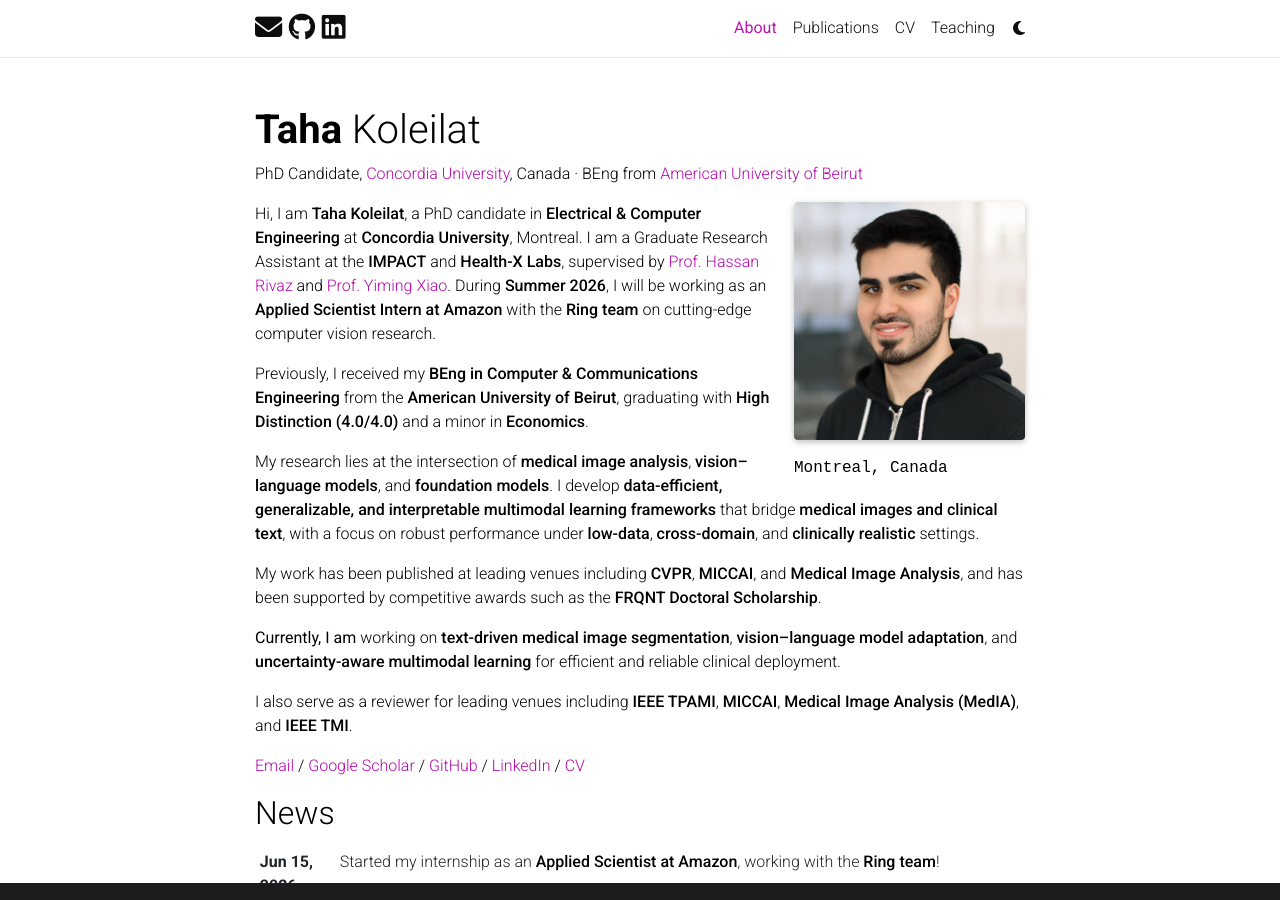
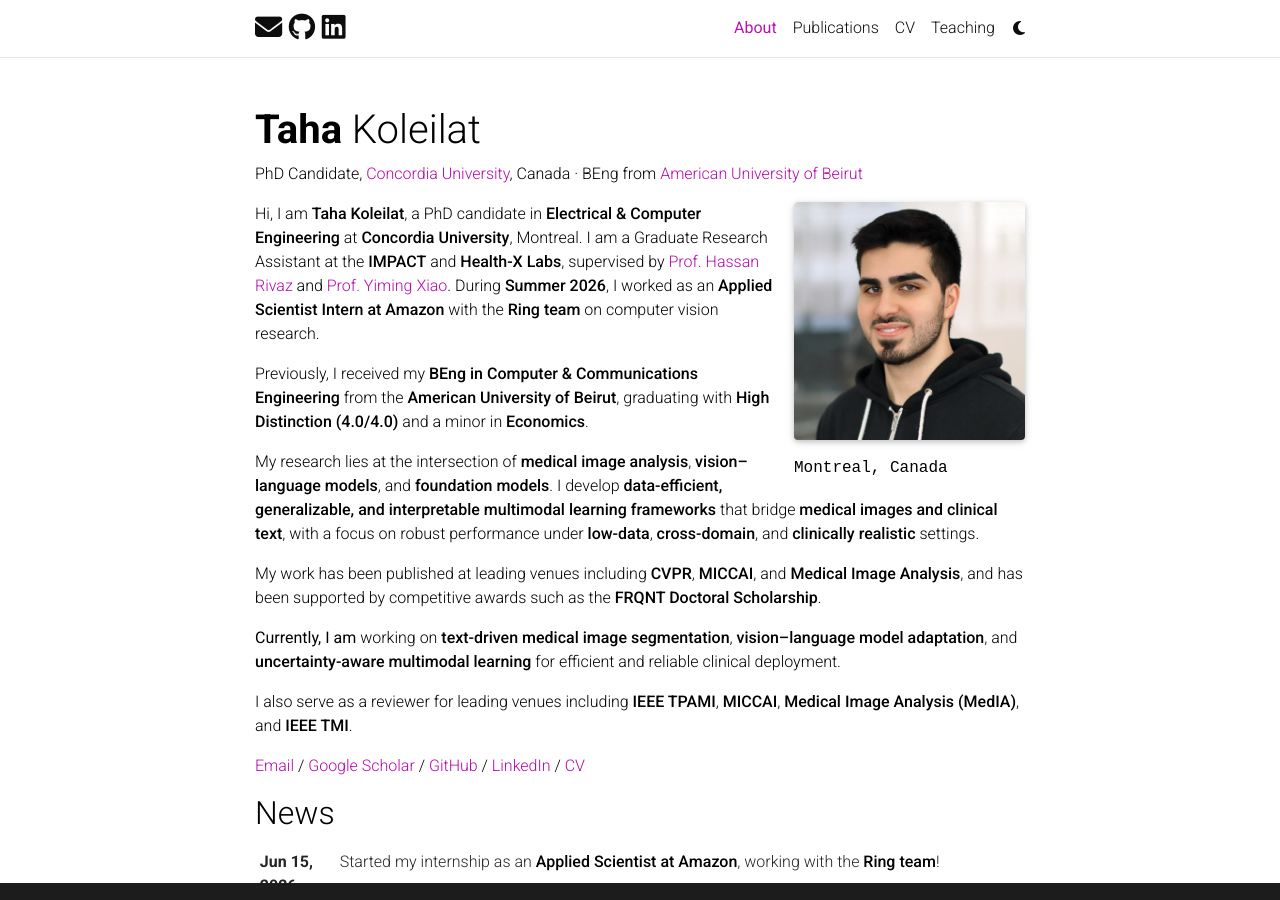
Before and after one commit to TahaKoleilat/tahakoleilat.github.io, a Jekyll site: the page built from _pages/about.md, in a window 1280 px wide and 900 px high. Built offline with Jekyll 4.4.1, drawn with Linux system fonts in a browser that asks for light colours; full-size pictures stand in for the smaller copies a plugin makes; comment, search, counter and statistics services are not loaded; a style sheet for code colours, icons or effects is not loaded.

Commit message:
Update internship and resume

```diff
--- a/_pages/about.md
+++ b/_pages/about.md
@@ -17,7 +17,7 @@
 social: true
 ---
 
-Hi, I am **Taha Koleilat**, a PhD candidate in **Electrical & Computer Engineering** at **Concordia University**, Montreal. I am a Graduate Research Assistant at the **IMPACT** and **Health-X Labs**, supervised by <a href="https://www.concordia.ca/ginacody/electrical-computer-engineering/faculty/hassan-rivaz.html">Prof. Hassan Rivaz</a> and <a href="https://www.concordia.ca/ginacody/computer-science-software-engineering/faculty/yiming-xiao.html">Prof. Yiming Xiao</a>. During **Summer 2026**, I will be working as an **Applied Scientist Intern at Amazon** with the **Ring team** on cutting-edge computer vision research.
+Hi, I am **Taha Koleilat**, a PhD candidate in **Electrical & Computer Engineering** at **Concordia University**, Montreal. I am a Graduate Research Assistant at the **IMPACT** and **Health-X Labs**, supervised by <a href="https://www.concordia.ca/ginacody/electrical-computer-engineering/faculty/hassan-rivaz.html">Prof. Hassan Rivaz</a> and <a href="https://www.concordia.ca/ginacody/computer-science-software-engineering/faculty/yiming-xiao.html">Prof. Yiming Xiao</a>. During **Summer 2026**, I worked as an **Applied Scientist Intern at Amazon** with the **Ring team** on computer vision research.
 
 Previously, I received my **BEng in Computer & Communications Engineering** from the **American University of Beirut**, graduating with **High Distinction (4.0/4.0)** and a minor in **Economics**.
 
```
Also changed, not shown: 1 other file.
